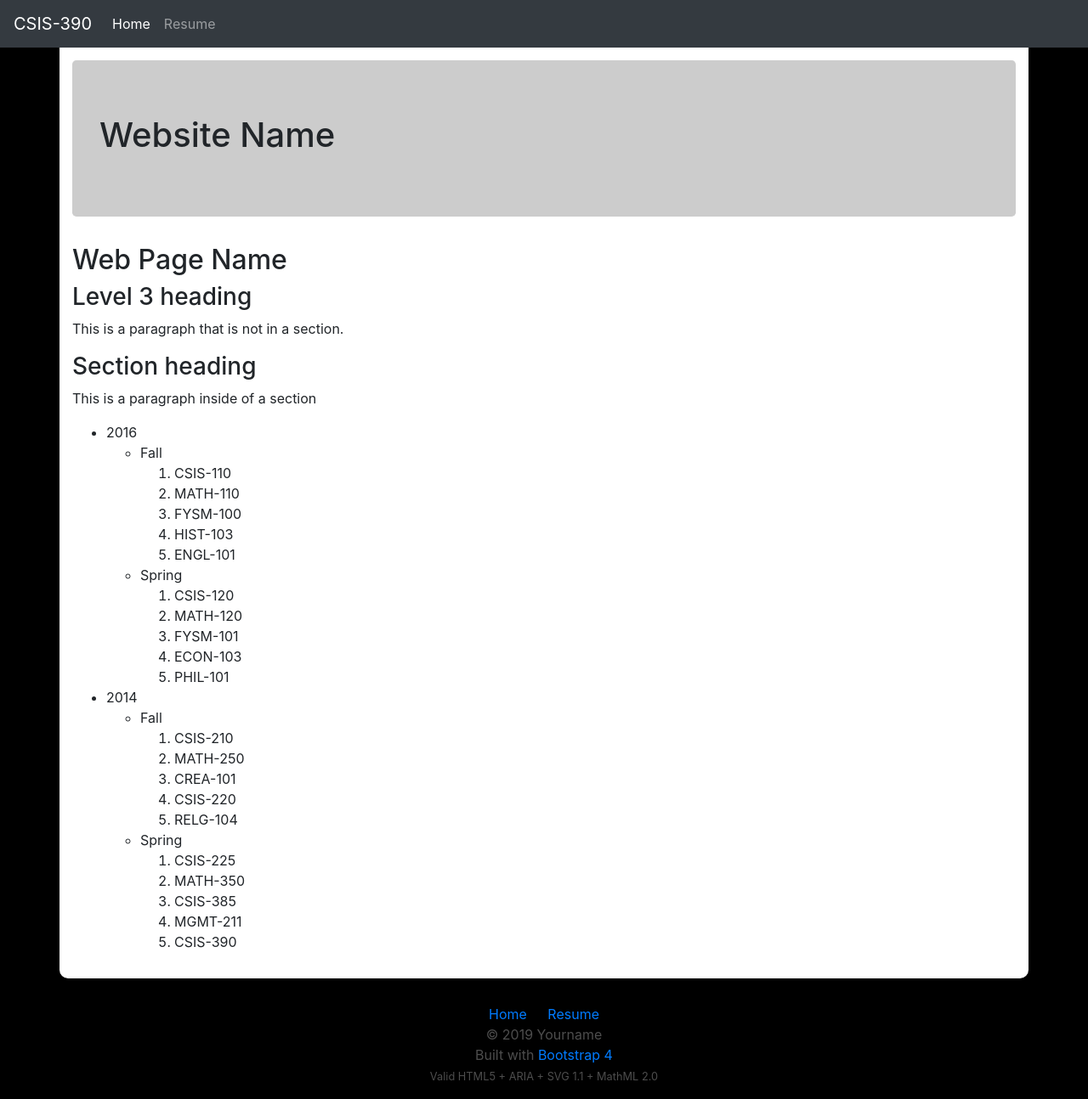
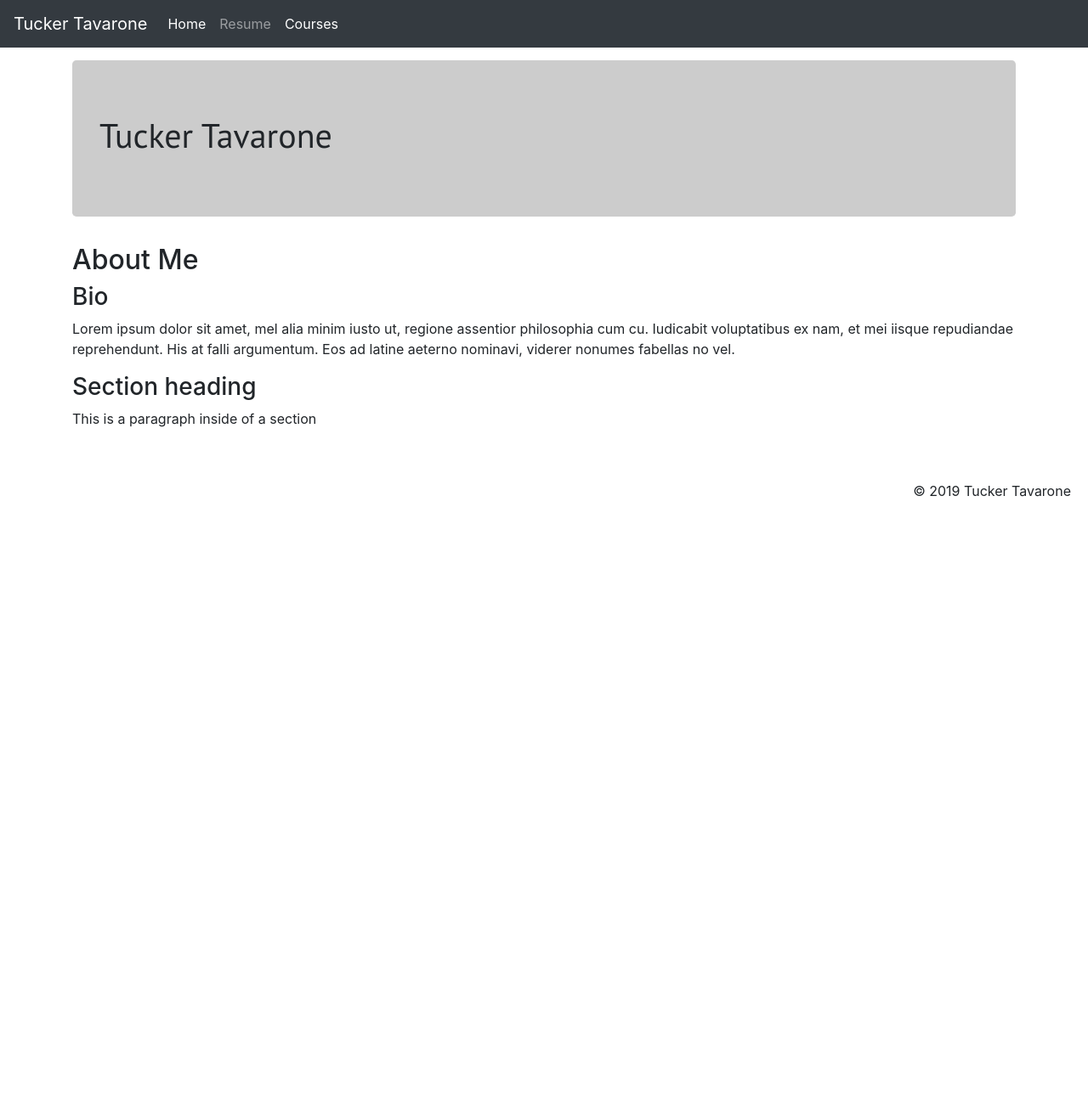
Before and after one commit to ttavarone/Resume-Site, a plain HTML site: page index.html in a window 1280 px wide. Shown: the whole page at 85% size. After the commit the page ends 800 px from the top, so only its background shows below. Drawn offline with Linux system fonts and the light colour scheme.

Commit message:
Added modificaions to CSS and index files

```diff
--- a/css/custom.css
+++ b/css/custom.css
@@ -1,5 +1,5 @@
 body {
-	background-color: black;
+
 }
 
 .jumbotron {
@@ -15,8 +15,8 @@ main {
 }
 
 footer {
-	color: rgba(255,255,255,0.3);
-	text-align: center;
+	text-align: right;
+    padding-right: 20px;
 }
 
 footer li, footer ul {
@@ -35,3 +35,7 @@ footer li {
 		display: none;
 	}
 }
+
+div h1 {
+  font-family: 'PT Sans', sans-serif;
+}
--- a/index.html
+++ b/index.html
@@ -5,13 +5,14 @@
 <title>CSIS-390 - Project 1</title>
 <link rel="stylesheet" href="css/bootstrap.min.css">
 <link rel="stylesheet" href="css/custom.css">
+<link href="https://fonts.googleapis.com/css?family=PT+Sans" rel="stylesheet">
 <body>
 
 	<!-- website header -->
 	<header>
 		<!-- website navbar -->
 		<nav class="navbar navbar-expand-md navbar-dark bg-dark">
-		  <a class="navbar-brand" href="index.html">CSIS-390</a>
+		  <a class="navbar-brand" href="index.html">Tucker Tavarone</a>
 		  <button class="navbar-toggler" type="button" data-toggle="collapse" data-target="#mainnav"
 		  				aria-controls="navbarNavAltMarkup" aria-expanded="false" aria-label="Toggle navigation">
 		    <span class="navbar-toggler-icon"></span>
@@ -20,6 +21,7 @@
 		    <div class="navbar-nav">
 		      <a class="nav-item nav-link active" href="index.html">Home</a>
 		      <a class="nav-item nav-link" href="resume.html">Resume</a>
+              <a class="nav-item nav-link active" href="courses.html">Courses</a>
 		    </div>
 		  </div>
 		</nav>
@@ -32,16 +34,16 @@
 		<!-- jumbotron -->
 		<div class="jumbotron">
 			<!--  heading1   -->
-		  <h1>Website Name</h1>
+          <div><h1>Tucker Tavarone</h1></div>
 		</div><!--  jumbotron  -->
 
 	  <!--  heading2   -->
-	  <h2>Web Page Name</h2>
+	  <h2>About Me</h2>
 
 
-	  <h3>Level 3 heading</h3>
+	  <h3>Bio</h3>
 
-	  <p>This is a paragraph that is not in a section.</p>
+	  <p>Lorem ipsum dolor sit amet, mel alia minim iusto ut, regione assentior philosophia cum cu. Iudicabit voluptatibus ex nam, et mei iisque repudiandae reprehendunt. His at falli argumentum. Eos ad latine aeterno nominavi, viderer nonumes fabellas no vel.</p>
 
 	  <section>
 		  <h3>Section heading</h3>
@@ -50,66 +52,13 @@
 		  </p>
 	  </section>
 
-
-	  <ul>
-		  <li>2016
-		  	<ul>
-			  	<li>Fall
-			  		<ol>
-				  		<li>CSIS-110</li>
-				  		<li>MATH-110</li>
-				  		<li>FYSM-100</li>
-				  		<li>HIST-103</li>
-				  		<li>ENGL-101</li>
-			  		</ol>
-			  	</li>
-			  	<li>Spring
-			  		<ol>
-				  		<li>CSIS-120</li>
-				  		<li>MATH-120</li>
-				  		<li>FYSM-101</li>
-				  		<li>ECON-103</li>
-				  		<li>PHIL-101</li>
-			  		</ol>
-			  	</li>
-		  	</ul>
-		  </li>
-		  <li>2014
-		  	<ul>
-			  	<li>Fall
-			  		<ol>
-				  		<li>CSIS-210</li>
-				  		<li>MATH-250</li>
-				  		<li>CREA-101</li>
-				  		<li>CSIS-220</li>
-				  		<li>RELG-104</li>
-			  		</ol>
-			  	</li>
-			  	<li>Spring
-			  		<ol>
-				  		<li>CSIS-225</li>
-				  		<li>MATH-350</li>
-				  		<li>CSIS-385</li>
-				  		<li>MGMT-211</li>
-				  		<li>CSIS-390</li>
-			  		</ol>
-			  	</li>
-		  	</ul>
-		  </li>
-	  </ul>
 	</main><!-- /main container -->
 
 
 	<!--  website footer   -->
 	<footer>
-    <ul>
-      <li><a href="index.html">Home</a></li>
-      <li><a href="resume.html">Resume</a></li>
-    </ul>
     <p>
-      &copy; 2019 Yourname<br>
-      Built with <a href="https://getbootstrap.com/">Bootstrap 4</a><br>
-      <small>Valid HTML5 + ARIA + SVG 1.1 + MathML 2.0</small>
+      &copy; 2019 Tucker Tavarone
     </p>
 	</footer>
 
```
Also changed, not shown: courses.html (added, +119 -0 lines).
